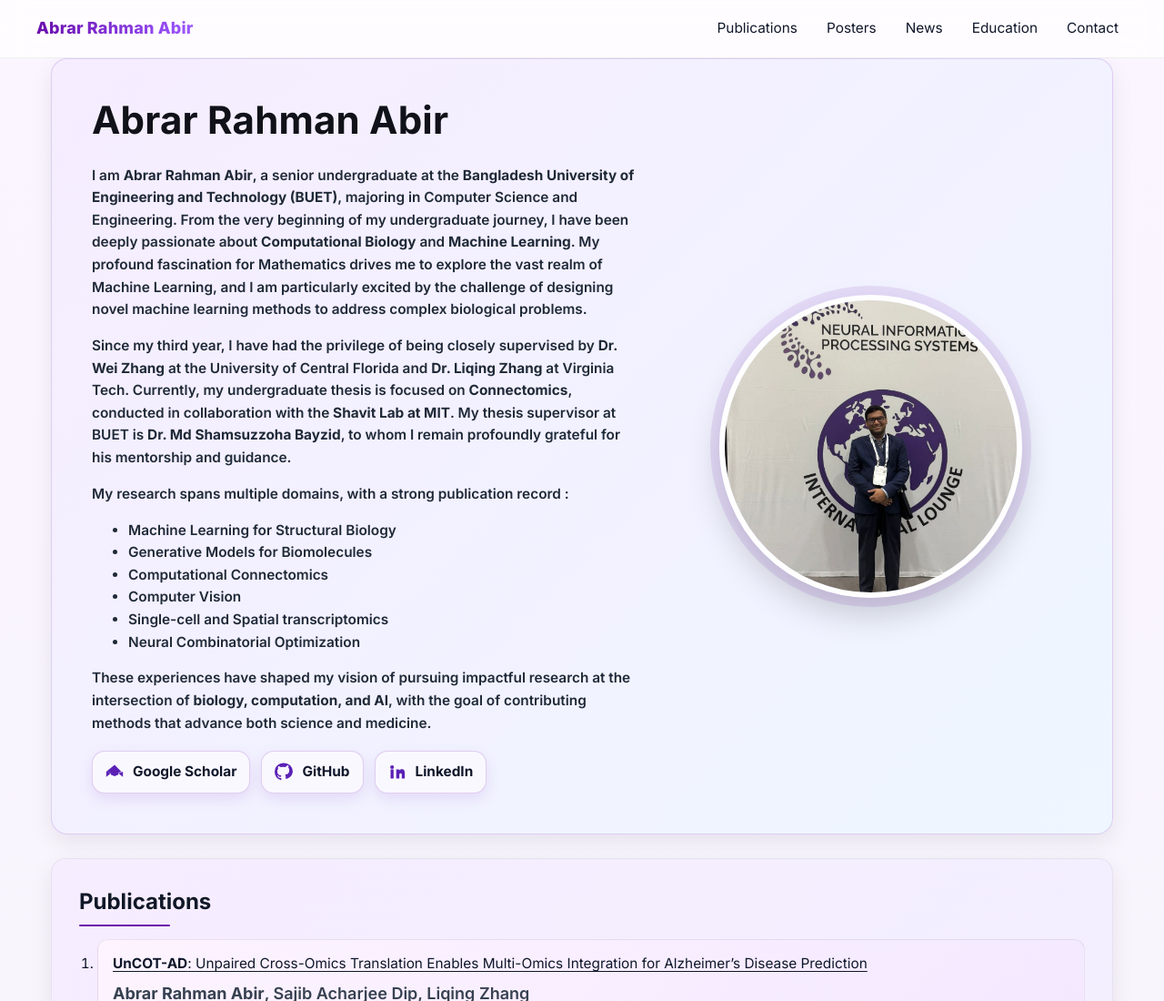
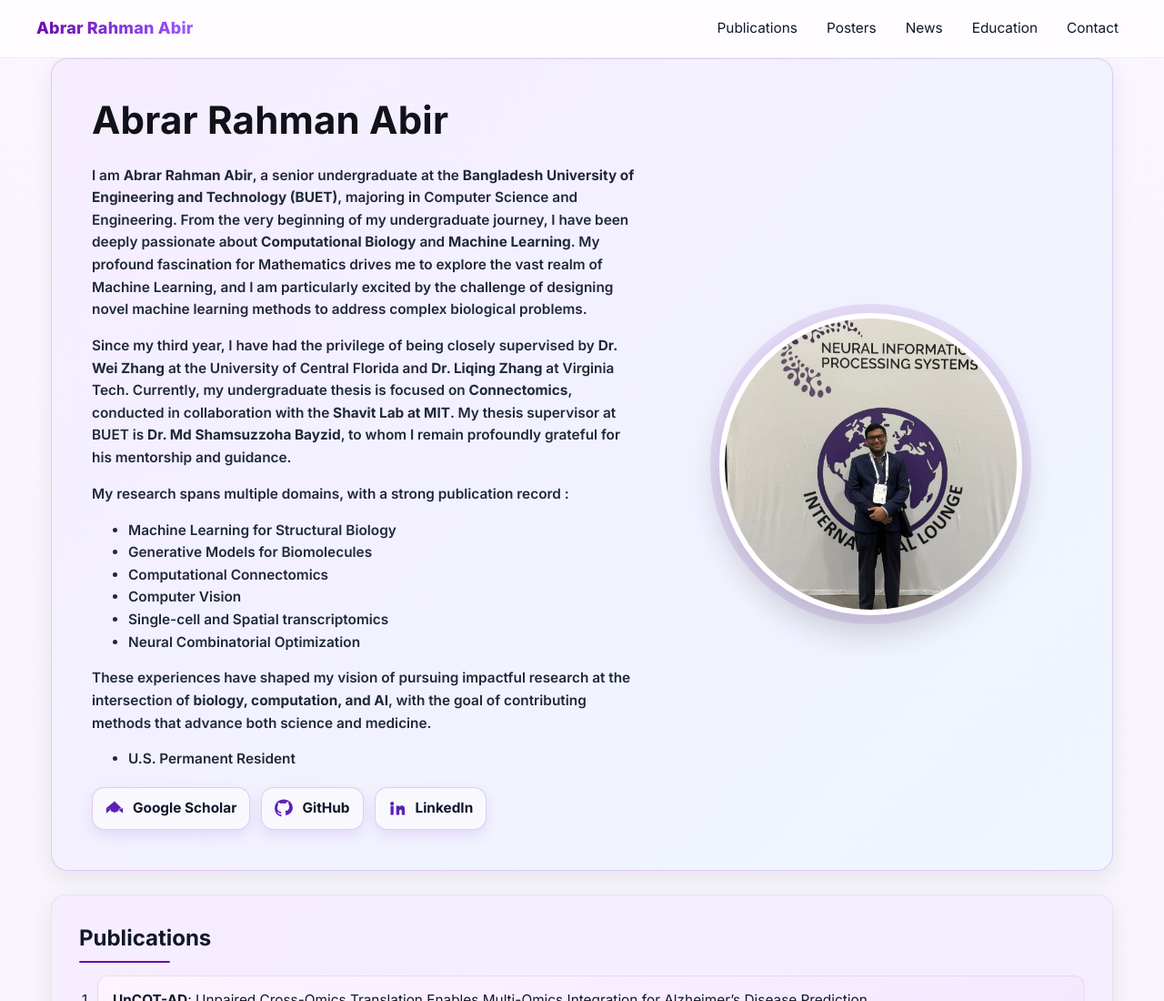
Before and after one commit to abrarrahmanabir/abrarrahmanabir.github.io, a plain HTML site: page index.html in a window 1280 px wide. Shown: the top 1100 px of the page at 91% size. Drawn offline with Linux system fonts and the light colour scheme.

Commit message:
Update index.html

```diff
--- a/index.html
+++ b/index.html
@@ -84,6 +84,11 @@
     of <b>biology, computation, and AI</b>, with the goal of contributing methods that advance both
     science and medicine.
   </p>
+
+<ul>
+  <li>U.S. Permanent Resident </li>
+</ul>
+
 </div>
 
 
```
